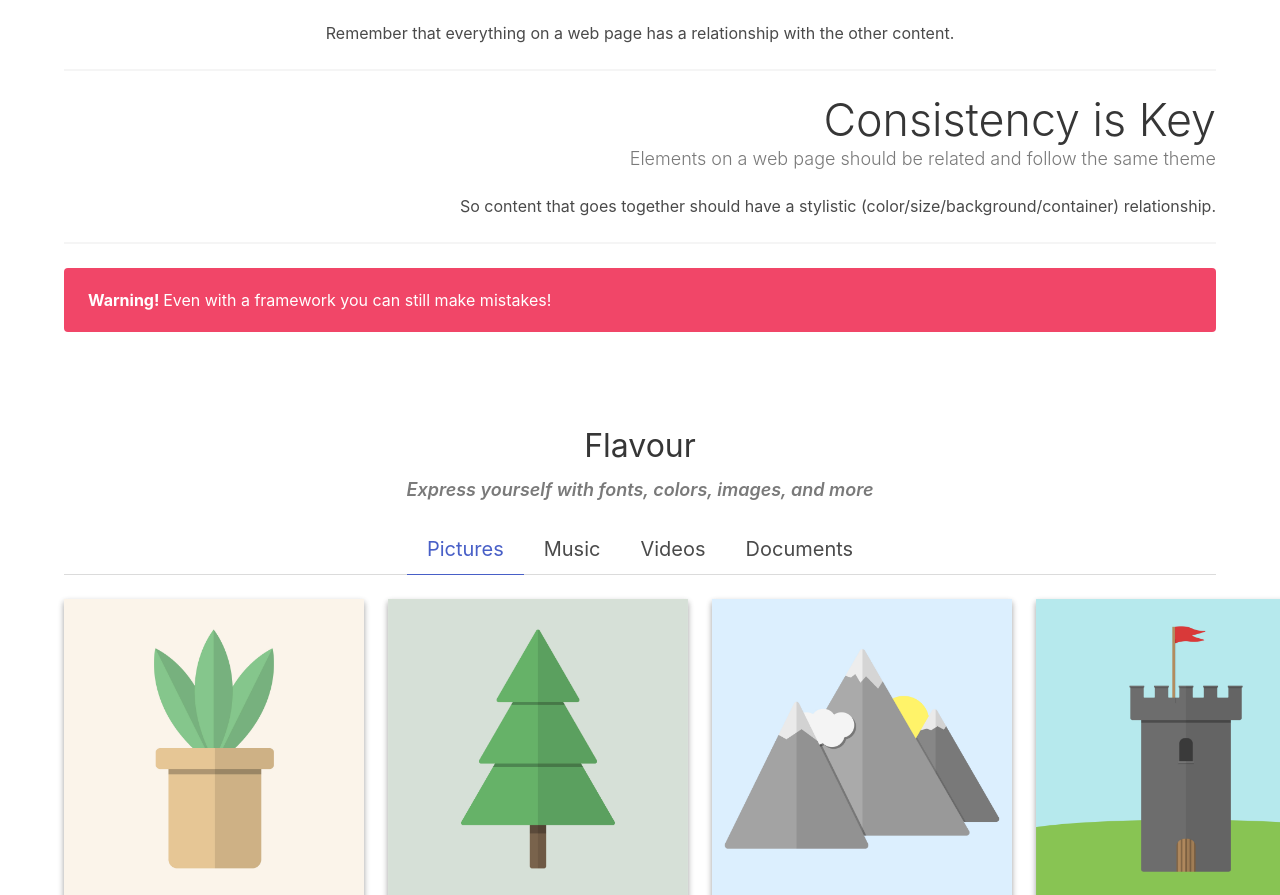
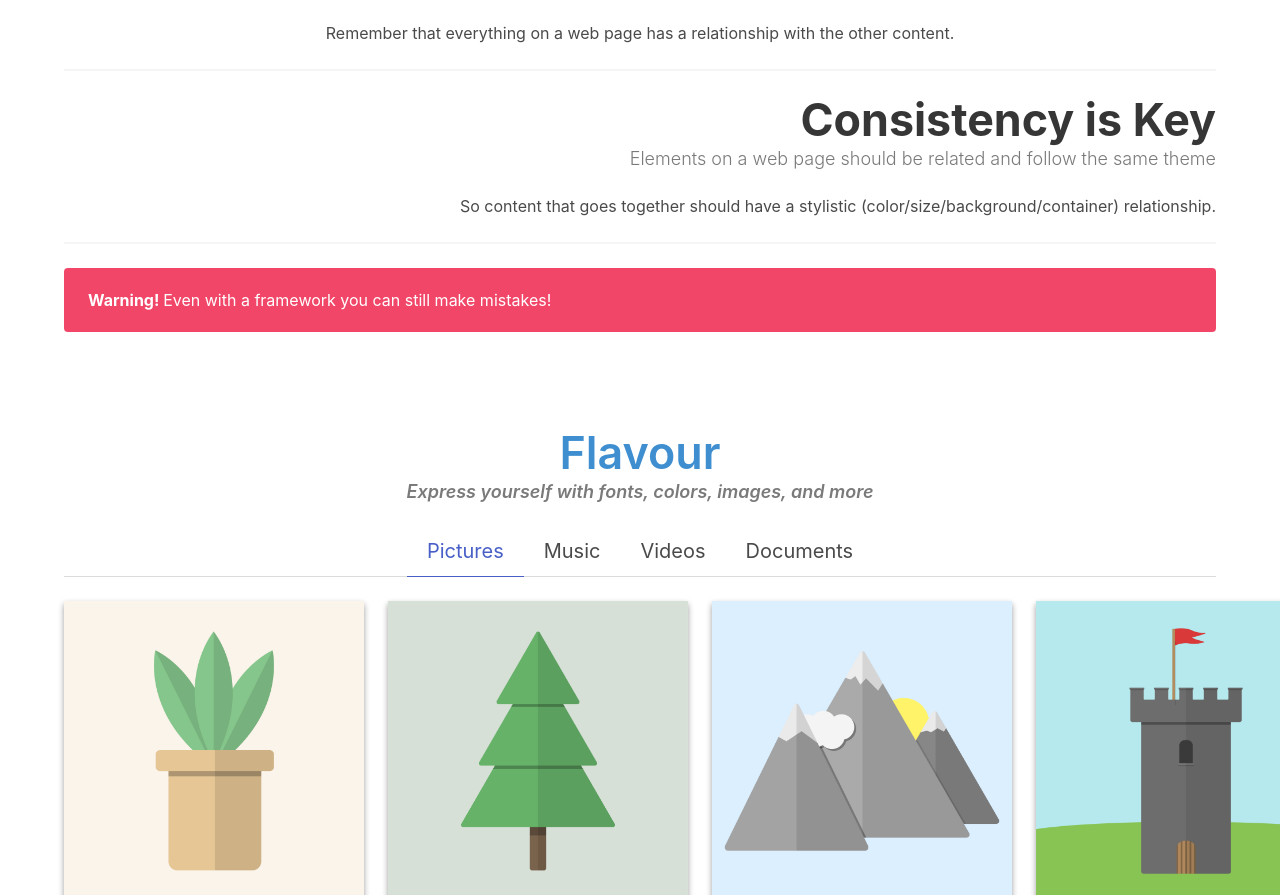
Before and after one commit to jdmar3-comp426/a02-jblovett, a website: page index.html in a window 1280 px wide. Shown: the part 1629-2524 px from the top of the page. Drawn offline with nearby package versions, Linux system fonts and the light colour scheme; a web font is replaced by a local one.

Commit message:
76 from light to bold

```diff
--- a/index.html
+++ b/index.html
@@ -73,7 +73,7 @@
         </div>
         <hr>
         <div class="content has-text-right">
-            <h1 class="title has-text-weight-light">Consistency is Key</h1>
+            <h1 class="title has-text-weight-bold">Consistency is Key</h1>
             <h5 class="subtitle has-text-grey has-text-weight-light">Elements on a web page should be related and follow the same theme</h5>
             <p>
 	    	So content that goes together should have a stylistic (color/size/background/container) relationship.
@@ -88,7 +88,7 @@
 <section class="section">
     <div class="container">
         <div class="content has-text-centered">
-            <h1 class="has-text-weight-normal">Flavour</h1>
+            <h1 class="title has-text-info">Flavour</h1>
             <h5 class="subtitle has-text-grey is-italic">Express yourself with fonts, colors, images, and more</h5>
         </div>
         <div class="tabs is-medium is-centered">
```
